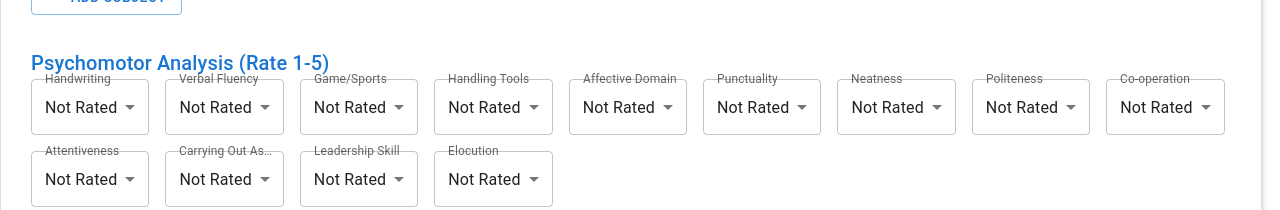
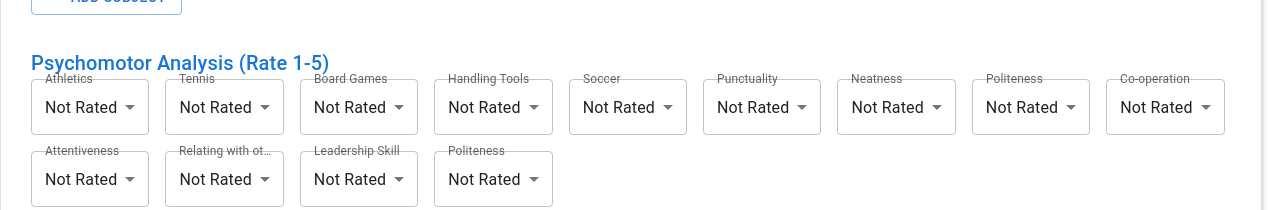
Before and after one commit to Eseoghene94/report-card-generator, a React (Vite) app: page / in a window 1280 px wide. Shown: the part 406-616 px from the top of the page. Built offline with nearby package versions, Linux system fonts and the light colour scheme; some icons are missing.

Commit message:
modified:   src/App.jsx

```diff
--- a/src/App.jsx
+++ b/src/App.jsx
@@ -74,19 +74,19 @@ const classOptions = [
 
 // Psychomotor domains
 const psychomotorDomains = [
-  "Handwriting",
-  "Verbal Fluency",
-  "Game/Sports",
+  "Athletics",
+  "Tennis",
+  "Board Games",
   "Handling Tools",
-  "Affective Domain",
+  "Soccer",
   "Punctuality",
   "Neatness",
   "Politeness",
   "Co-operation",
   "Attentiveness",
-  "Carrying Out Assignment",
+  "Relating with others",
   "Leadership Skill",
-  "Elocution",
+  "Politeness",
 ];
 
 // Rating options (1-5 scale)
```
